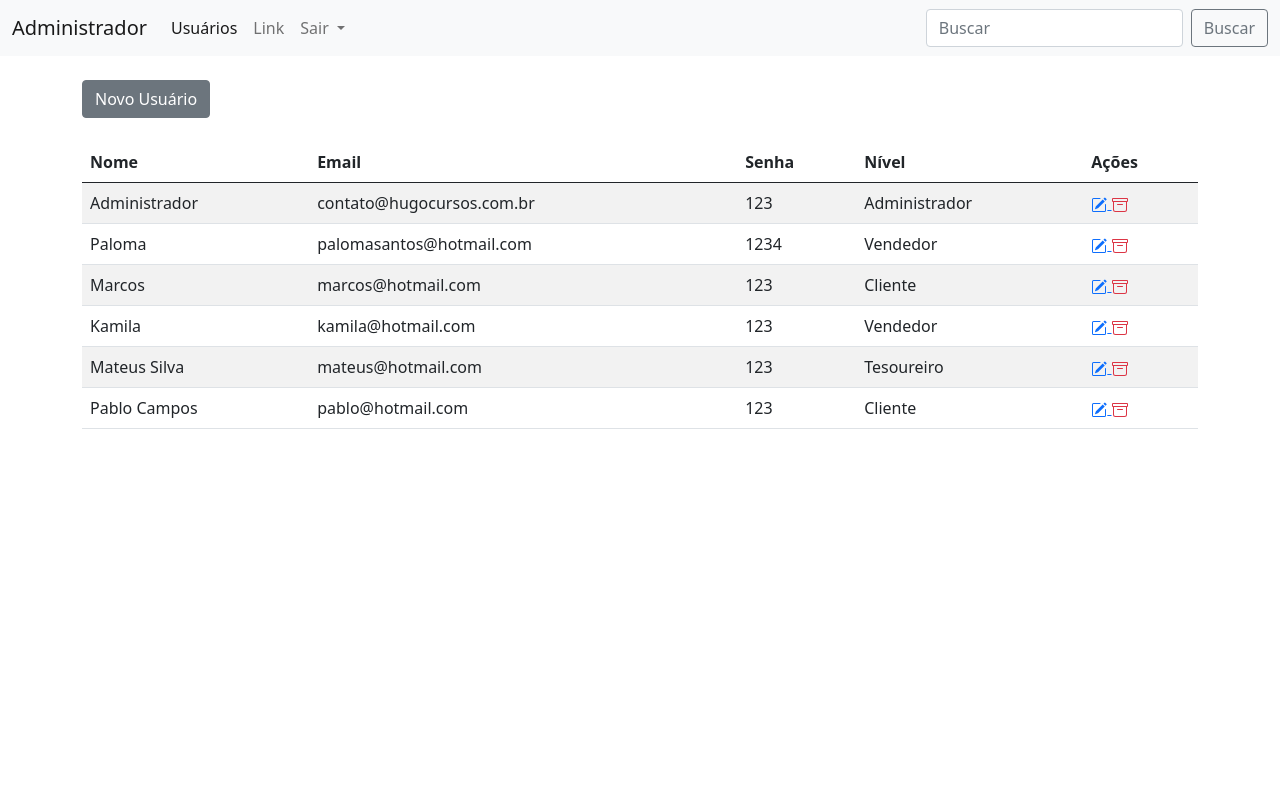
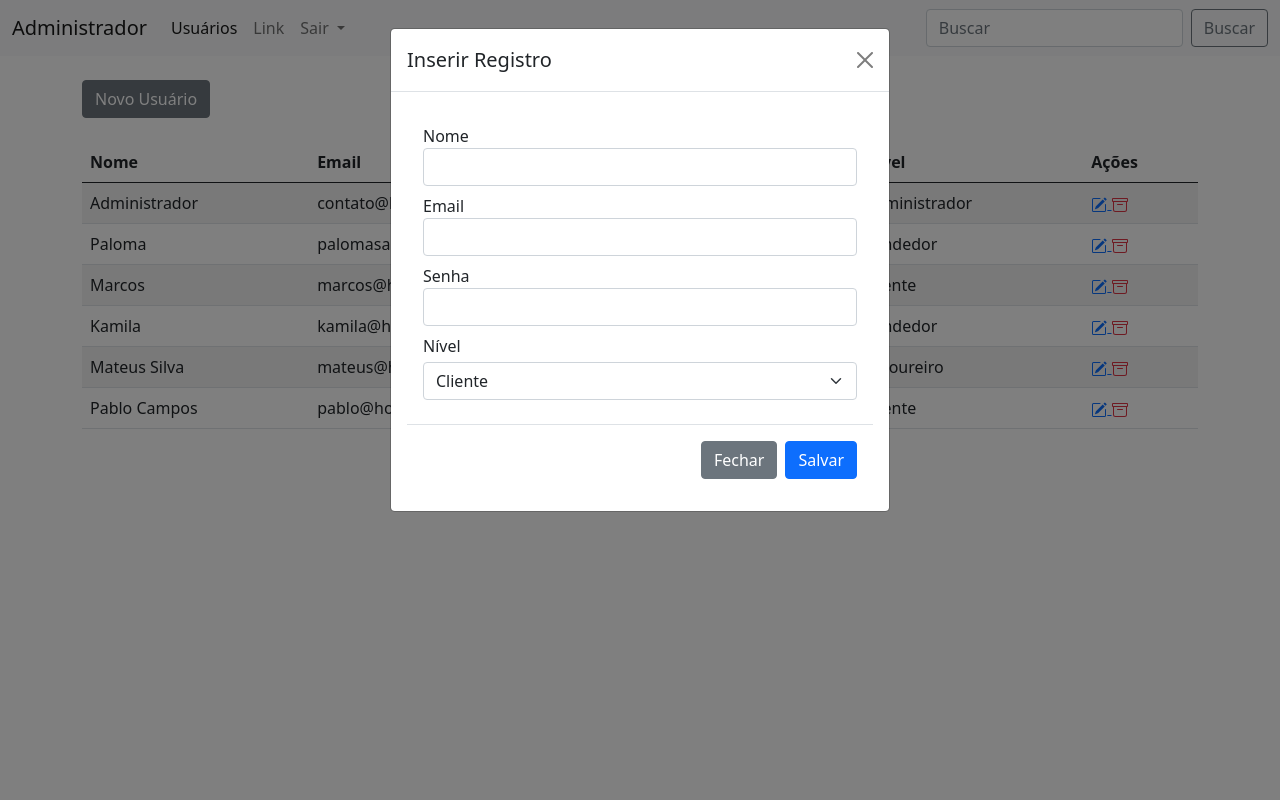
Before and after one commit to Bscanto/PHP_Repository, a PHP site: page /login/painel-adm/index.php?funcao=novo in a window 1280 px wide. Run offline with PHP 8.4, Linux system fonts and the light colour scheme; the visitor is signed in with stand-in values (Sample User, id 1); data comes from the database, SQL or seed files in the repository.

Commit message:
inserir e editar

```diff
--- a/Curso PHP/curso php 8/Arquivos/config.php
+++ b/Curso PHP/curso php 8/Arquivos/config.php
@@ -1,7 +1,6 @@
 <?php
 
 //VARIAVEIS GLOBAIS
-
 
 //VARIAVEIS DO BANCO DE DADOS LOCAL
 $servidor = 'localhost';
--- a/Curso PHP/curso php 8/Arquivos/login/painel-adm/index.php
+++ b/Curso PHP/curso php 8/Arquivos/login/painel-adm/index.php
@@ -1,6 +1,6 @@
 <?php
 
-require_once ("../../conexao.php");
+require_once("../../conexao.php");
 @session_start();
 
 //VERIFICAR SE O USUÁRIO LOGADO É UM ADMINISTRADOR
@@ -66,7 +66,7 @@ echo 'Nome do Usuário : ' . $_SESSION['nome_usuario'] .' e o nível do usuário
   </nav>
 
   <div class="container">
-    <a href="index.php?funcao=novo" class="btn btn-secondary mt-4" type="button" data-bs-toggle="modal" data-bs-target="#modalCadastrar" >Novo Usuário</a>
+    <a href="index.php?funcao=novo" class="btn btn-secondary mt-4" type="button">Novo Usuário</a>
 
     <?php
     $txtBuscar = '%' . @$_GET['txtBuscar'] . '%';
@@ -78,6 +78,7 @@ echo 'Nome do Usuário : ' . $_SESSION['nome_usuario'] .' e o nível do usuário
     $total_reg = @count($res);
 
     if ($total_reg > 0) {
+
 
     ?>
 
@@ -97,7 +98,6 @@ echo 'Nome do Usuário : ' . $_SESSION['nome_usuario'] .' e o nível do usuário
 
           for ($i = 0; $i < $total_reg; $i++) {
             foreach ($res[$i] as $key => $value) {
-
             }
             $nome = $res[$i]['nome'];
             $email = $res[$i]['email'];
@@ -141,13 +141,21 @@ echo 'Nome do Usuário : ' . $_SESSION['nome_usuario'] .' e o nível do usuário
   </div>
 
 </body>
+
 </html>
 
 <div class="modal fade" id="modalCadastrar" tabindex="-1">
   <div class="modal-dialog">
     <div class="modal-content">
       <div class="modal-header">
-        <h5 class="modal-title">Cadastrar Usuário</h5>
+        <?php
+        if (@$_GET['funcao'] == 'editar'){
+          $titulo_modal = "Editar Registro";
+        }else {
+          $titulo_modal = "Inserir Registro";
+        }
+        ?>
+        <h5 class="modal-title"> <?php echo $titulo_modal?></h5>
         <button type="button" class="btn-close" data-bs-dismiss="modal" aria-label="Close"></button>
       </div>
       <div class="modal-body">
@@ -175,7 +183,7 @@ echo 'Nome do Usuário : ' . $_SESSION['nome_usuario'] .' e o nível do usuário
 
             <div class="form-group mb-2">
               <label for="exampleImputPassword1">Nível</label>
-              <select class="form-select mt-1" aria-label="Default select example"  name="nivelCad" id="">
+              <select class="form-select mt-1" aria-label="Default select example" name="nivelCad" id="">
                 <option value="Cliente">Cliente</option>
                 <option value="Administrador">Administrador</option>
                 <option value="Vendedor">Vendedor</option>
@@ -201,7 +209,7 @@ echo 'Nome do Usuário : ' . $_SESSION['nome_usuario'] .' e o nível do usuário
 
 
 <?php
-if(isset($_POST['btn-cadastrar'])){
+if (isset($_POST['btn-cadastrar'])) {
   // prepare quando recebe dados de um formulario por segurança
 
   $query_v = $pdo->prepare("SELECT * FROM usuarios where email = :email");
@@ -212,7 +220,8 @@ $res_v = $query_v->fetchAll(PDO::FETCH_ASSOC);
   $total_reg_v = @count($res_v);
 
   if ($total_reg_v > 0) {
-
+    echo "<script language='javascript'>window.alert('O Usuário já está cadastrado!!!')</script>";
+    exit();
   }
   $query = $pdo->prepare("INSERT INTO usuarios (nome, email, senha, nivel) VALUES (:nome, :email, :senha, :nivel)");
   $query->bindValue(":nome", $_POST['nomeCad']);
@@ -224,6 +233,21 @@ if ($total_reg_v > 0) {
   echo "<script language='javascript'>window.alert('Cadastrado  realizado com Sucesso')</script>";
 
   echo "<script language='javascript'>window.location='index.php'</script>";
-
 }
 ?>
+
+<?php
+if(@$_GET['funcao'] == 'novo'){ ?>
+	<script>
+		var myModal = new bootstrap.Modal(document.getElementById('modalCadastrar'), {  keyboard: false });
+		myModal.show();
+
+	</script>
+<?php } ?>
+
+
+<?php
+if (isset($_GET['editar'])) {
+  echo "<script>$('#modalCadastrar'.modal('show'))</script>";
+}
+?>
```
Lines whose indentation alone changed are shown as unchanged.
